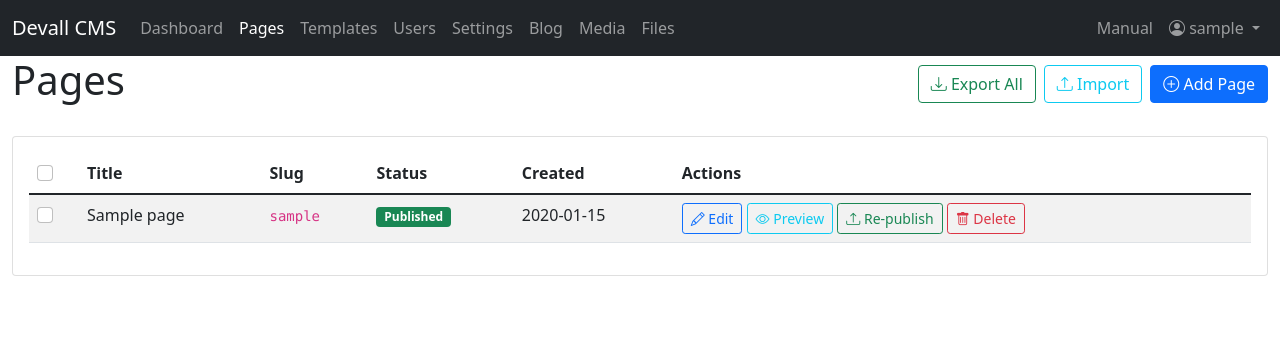
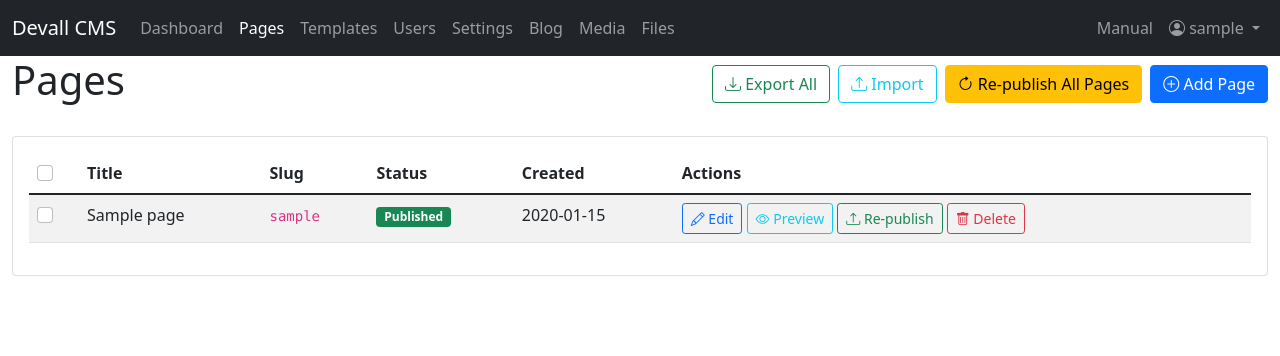
Before and after one commit to oskarst/freedomCms, a Flask app: page /admin/pages in a window 1280 px wide. Shown: the top 356 px of the page. Run offline with Flask 3, Linux system fonts and the light colour scheme; the visitor is signed in with stand-in values (Sample User, id 1); tables that the repository leaves empty hold one stand-in row (values such as "Sample post").

```diff
--- a/cms/templates/pages/pages.html
+++ b/cms/templates/pages/pages.html
@@ -20,6 +20,11 @@
                     <button type="button" class="btn btn-outline-info" data-bs-toggle="modal" data-bs-target="#importModal">
                         <i class="bi bi-upload"></i> Import
                     </button>
+                    <form method="post" action="{{ url_for('pages.republish_all_pages') }}" class="d-inline" onsubmit="return confirm('This will republish all pages. Are you sure?')">
+                        <button type="submit" class="btn btn-warning">
+                            <i class="bi bi-arrow-clockwise"></i> Re-publish All Pages
+                        </button>
+                    </form>
                     <a href="{{ url_for('pages.add_page') }}" class="btn btn-primary">
                         <i class="bi bi-plus-circle"></i> Add Page
                     </a>
--- a/cms/templates/templates/templates.html
+++ b/cms/templates/templates/templates.html
@@ -18,11 +18,6 @@
                     <button type="button" class="btn btn-outline-info" data-bs-toggle="modal" data-bs-target="#importTemplatesModal">
                         <i class="bi bi-upload"></i> Import
                     </button>
-                    <form method="post" action="{{ url_for('templates_.republish_all_pages') }}" class="d-inline" onsubmit="return confirm('This will republish all pages. Are you sure?')">
-                        <button type="submit" class="btn btn-warning">
-                            <i class="bi bi-arrow-clockwise"></i> Re-publish All Pages
-                        </button>
-                    </form>
                     <a href="{{ url_for('templates_.add_template', tab=active_tab) }}" class="btn btn-primary">
                         <i class="bi bi-plus-circle"></i> Add Template
                     </a>
--- a/cms/views/pages.py
+++ b/cms/views/pages.py
@@ -456,8 +456,14 @@ def edit_page(page_id):
                     pass
                 else:
                     # Advanced mode: update everything
-                    cursor.execute('UPDATE page_templates SET title = ?, custom_content = ?, use_default = ?, sort_order = ? WHERE id = ?',
-                                 (custom_title, custom_content, use_default, sort_order, pt['id']))
+                    if use_default:
+                        # When using default, don't save custom_content - always use current default template
+                        cursor.execute('UPDATE page_templates SET title = ?, custom_content = NULL, use_default = ?, sort_order = ? WHERE id = ?',
+                                     (custom_title, use_default, sort_order, pt['id']))
+                    else:
+                        # When using custom content, save the custom content
+                        cursor.execute('UPDATE page_templates SET title = ?, custom_content = ?, use_default = ?, sort_order = ? WHERE id = ?',
+                                     (custom_title, custom_content, use_default, sort_order, pt['id']))
 
                 # Handle nested block parameters (works in both modes)
                 if current_page_mode == 'simple':
@@ -476,14 +482,15 @@ def edit_page(page_id):
                     else:
                         content_to_check = ''
                 else:
-                    # Advanced mode: use form data
-                    content_to_check = custom_content if custom_content else ''
-                    if not content_to_check:
-                        # Get default content from template definition
+                    # Advanced mode: use appropriate content based on use_default
+                    if use_default:
+                        # When using default, always use current default template content for parameters
                         cursor.execute('SELECT content FROM page_template_defs WHERE id = ?', (pt['template_id'],))
                         template_def = cursor.fetchone()
-                        if template_def:
-                            content_to_check = template_def['content'] or ''
+                        content_to_check = template_def['content'] if template_def else ''
+                    else:
+                        # When using custom content, use the custom content from form
+                        content_to_check = custom_content if custom_content else ''
 
                 if content_to_check and has_parameters(content_to_check):
                     parameters = {}
@@ -680,3 +687,36 @@ def publish_page(page_id):
     if request.form.get('from_list') == '1':
         return redirect(url_for('pages.pages'))
     return redirect(url_for('pages.edit_page', page_id=page_id))
+
+@bp.route('/pages/republish-all', methods=['POST'])
+@login_required
+def republish_all_pages():
+    """Re-publish all pages to update them with latest template changes"""
+    db = get_db()
+    cursor = db.cursor()
+
+    # Get all published pages
+    cursor.execute('SELECT id, title, slug FROM pages WHERE published = 1')
+    published_pages = cursor.fetchall()
+
+    if not published_pages:
+        flash('No published pages found to republish', 'warning')
+        return redirect(url_for('pages.pages'))
+
+    republished_count = 0
+    errors = []
+
+    for page in published_pages:
+        try:
+            # Generate HTML for the page
+            generate_page_html(page['id'])
+            republished_count += 1
+        except Exception as e:
+            errors.append(f"Page '{page['title']}': {str(e)}")
+
+    if errors:
+        flash(f'Republished {republished_count} pages. Errors: {"; ".join(errors)}', 'warning')
+    else:
+        flash(f'Successfully republished {republished_count} pages', 'success')
+
+    return redirect(url_for('pages.pages'))
```
Also changed, not shown: cms/views/templates_.py (+3 -36 lines).
